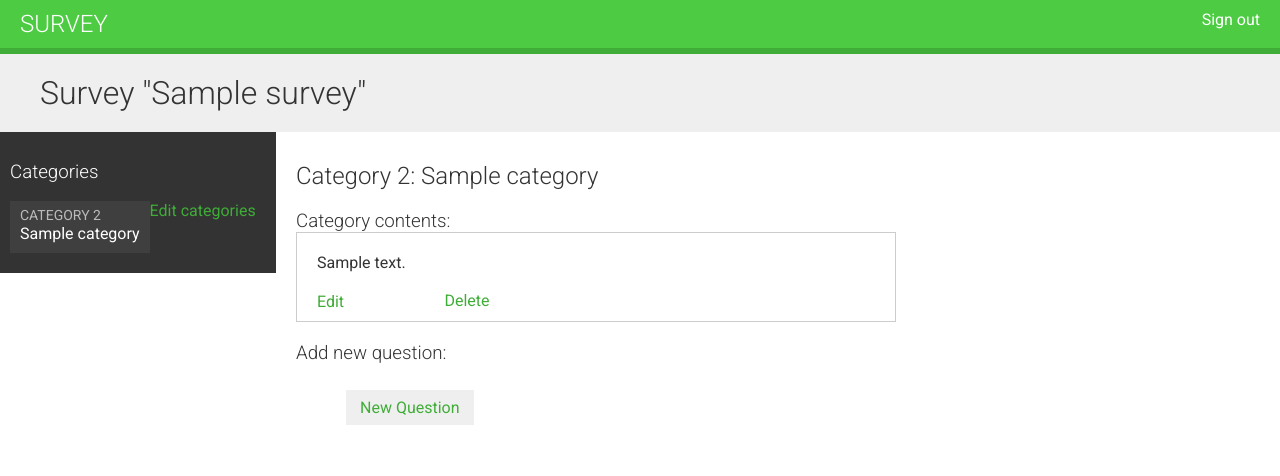
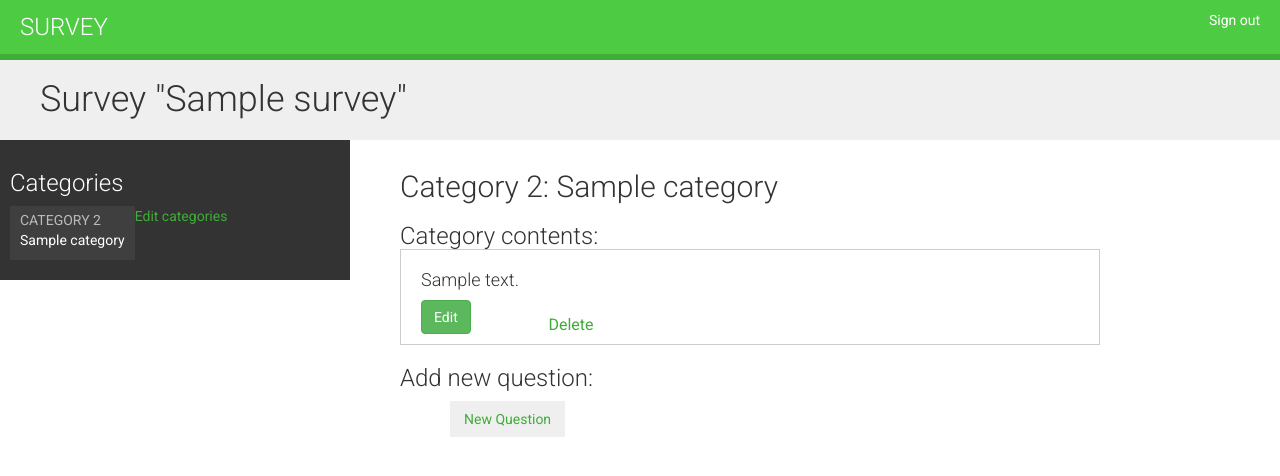
Before and after one commit to matveyplevako/Academic-staff-assessment, a Django app: page /survey/category/1/ in a window 1280 px wide. Shown: the top 476 px of the page. Run offline with Django 3.2, Linux system fonts and the light colour scheme; a user stored in the database is signed in; tables that the repository leaves empty hold one stand-in row (values such as "Sample post"); parts of the project's set-up code (start-up, migrations or seed data) failed here and were passed over; some libraries are stand-ins or nearby versions.

Commit message:
update styles

```diff
--- a/mysite/survey/static/css/base.css
+++ b/mysite/survey/static/css/base.css
@@ -30,9 +30,9 @@ h1 {
 }
 
 .module {
-    padding:10px 20px;
+    padding:10px 50px;
     float:left;
-    width:600px;
+    width:800px;
 }
 
 .module h3 {
@@ -76,10 +76,11 @@ h1 {
 }
 
 .contents {
-    width:20%;
+    width:350px;
     padding:10px;
     float:left;
     background:#333;
+    /*background:gray;*/
     color: #fff;
     font-family:'Roboto', sans-serif;
 }
--- a/mysite/survey/templates/survey/list.html
+++ b/mysite/survey/templates/survey/list.html
@@ -11,7 +11,7 @@
                 <h3>{{ survey.name }}</h3>
                 <a href="{% url "survey:survey_results" survey.id %}" class="btn btn-success">View answers</a>
 
-                <a href="{% url "survey:survey_edit" survey.id %}" class="btn btn-default">Edit</a>
+                <a href="{% url "survey:survey_edit" survey.id %}" class="btn btn-warning">Edit</a>
                 <a href="{% url "survey:survey_category_update" survey.id %}" class="btn btn-warning">Edit
                     categories</a>
 
--- a/mysite/survey/templates/survey/question_list.html
+++ b/mysite/survey/templates/survey/question_list.html
@@ -5,6 +5,7 @@
 <head>
     <meta charset="utf-8"/>
     <title>{% block title %}Survey{% endblock %}</title>
+    <link href="{% static 'css/bootstrap.min.css' %}" rel="stylesheet" type="text/css"/>
     <link href="{% static "css/base.css" %}" rel="stylesheet">
 </head>
 <body>
@@ -47,13 +48,12 @@
             <div id="module-contents">
                 {% for question in category.questions.all %}
                     <div data-id="{{ question.id }}">
-                        <p>{{ question.text }}</p>
-                        <a href="{% url "survey:category_question_update" category.id question.id %}">Edit</a>
+                        <h4>{{ question.text }}</h4>
+                        <a href="{% url "survey:category_question_update" category.id question.id %}" class="btn btn-success">Edit</a>
                         <form action="{% url "survey:category_question_delete" question.id %}" method="post">
                             <input type="submit" value="Delete">
                             {% csrf_token %}
                         </form>
-
                     </div>
                     {% empty %}
                     <p>This category has no questions yet.</p>
```
